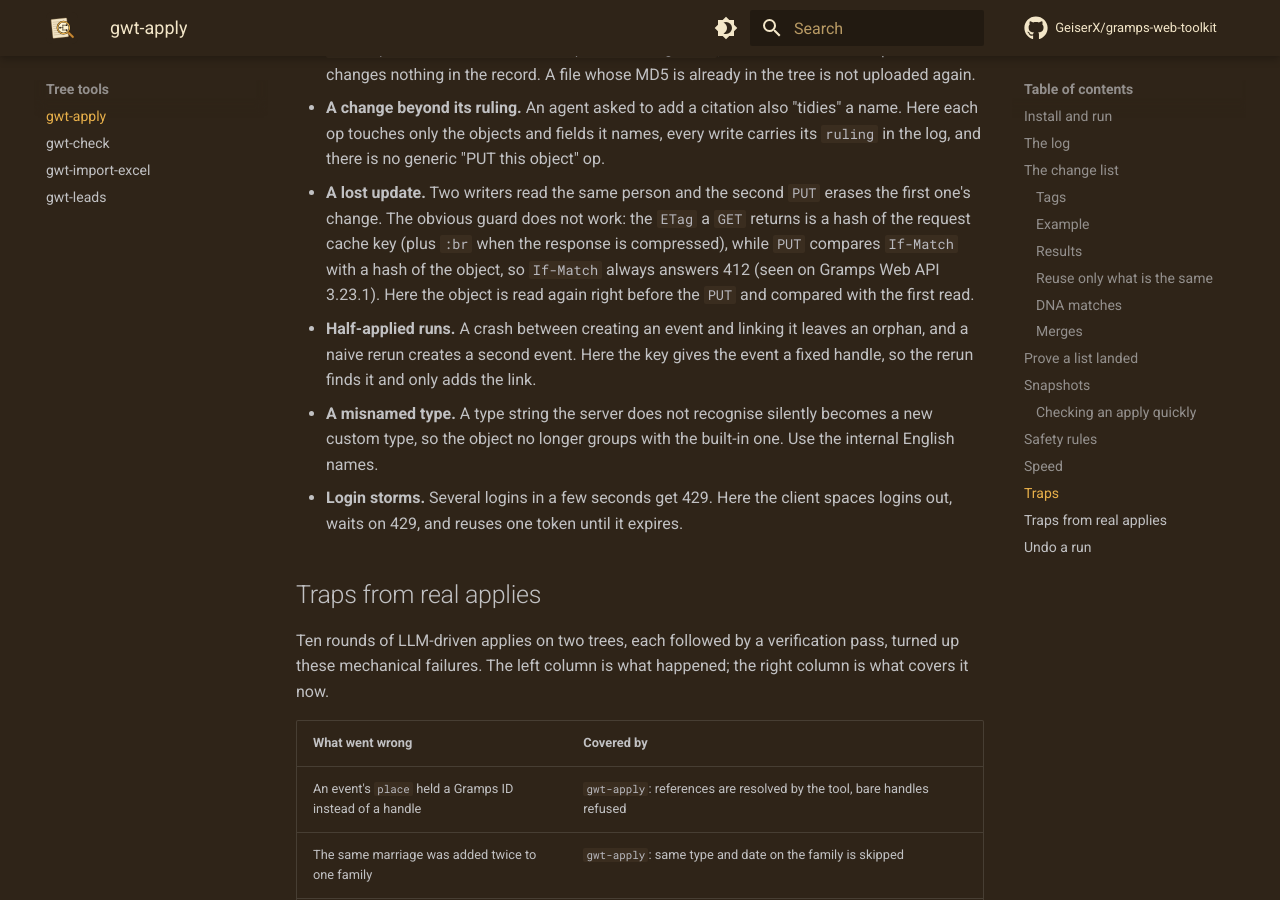
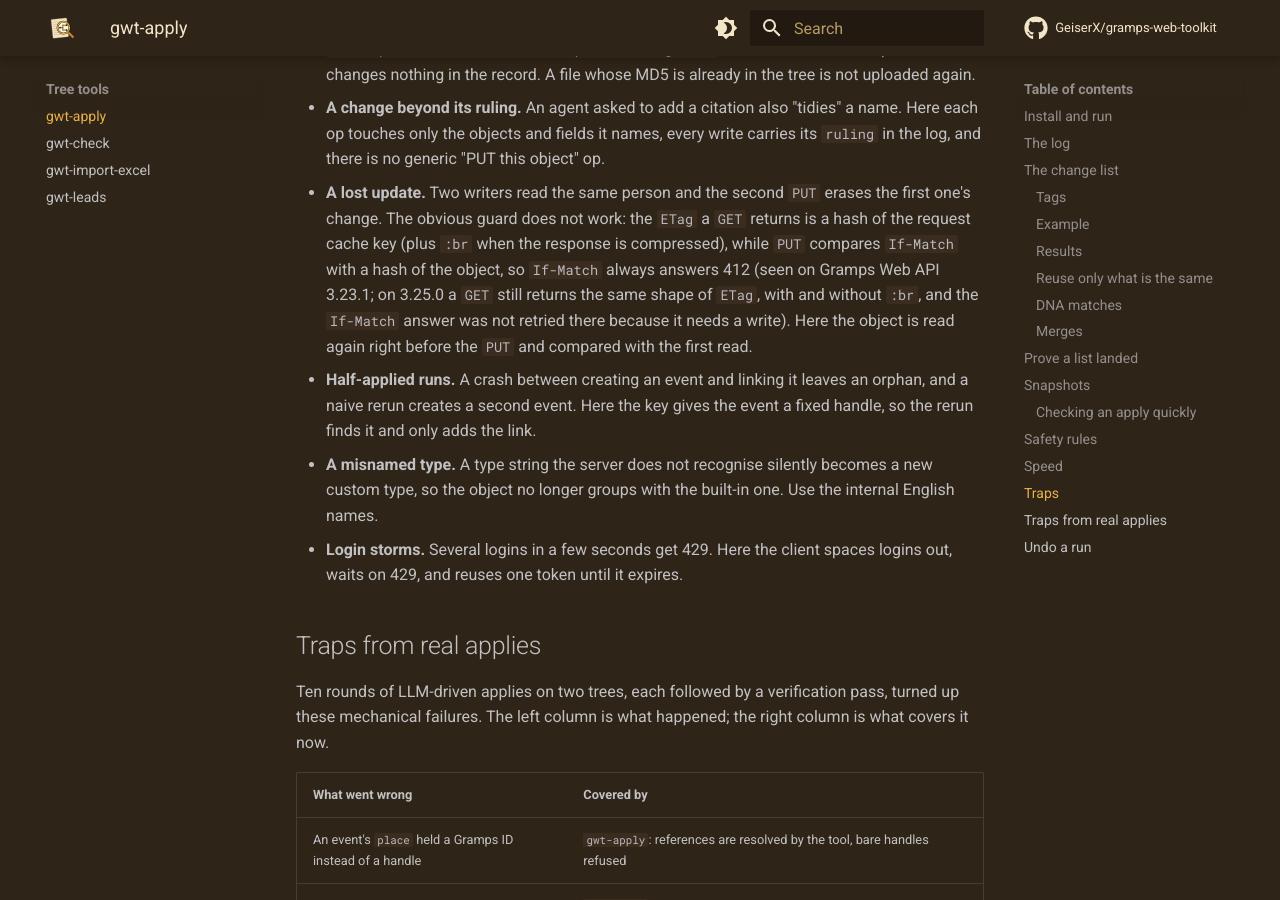
Before and after one commit to GeiserX/gramps-web-toolkit, an MkDocs documentation site: the page built from docs/apply.md, in a window 1280 px wide and 900 px high, scrolled down 21262 px. Built offline with MkDocs 1.6.1 and Material for MkDocs 9.7.7, drawn with Linux system fonts in a browser that asks for light colours; comment, search, counter and statistics services are not loaded.

Commit message:
docs: record what was checked against Gramps Web API 3.25.0
Gramps Web API 3.25.0 drops semantic search, rebuilds full-text search and
replaces the privacy filter used for guests. The toolkit reads by list
endpoints and GETs and PUTs by handle, so none of that touches it. This
records what was run against a 3.25.0 server (read-only) and what was not.

AI assistance used for drafting; tested by the author.

```diff
--- a/docs/apply.md
+++ b/docs/apply.md
@@ -329,7 +329,7 @@ These are the mechanical mistakes `gwt-apply` makes impossible.
 - **A Gramps ID where a handle belongs.** `"place": "P0007"` in an event body stores a dangling reference. Here every reference is resolved to a handle by the tool, and a bare handle is refused in the change list.
 - **Media uploaded the wrong way.** `POST /api/media/` with the file creates a new object stored under a name the server derives from the checksum, outside the folder layout you keep, and a repeat call makes another one. Here the media object is created with `POST /api/objects/`, with your `path` and the file's MD5 as `checksum`, and the file is stored with `PUT /api/media/<handle>/file?uploadmissing=true`, which writes it to that path and changes nothing in the record. A file whose MD5 is already in the tree is not uploaded again.
 - **A change beyond its ruling.** An agent asked to add a citation also "tidies" a name. Here each op touches only the objects and fields it names, every write carries its `ruling` in the log, and there is no generic "PUT this object" op.
-- **A lost update.** Two writers read the same person and the second `PUT` erases the first one's change. The obvious guard does not work: the `ETag` a `GET` returns is a hash of the request cache key (plus `:br` when the response is compressed), while `PUT` compares `If-Match` with a hash of the object, so `If-Match` always answers 412 (seen on Gramps Web API 3.23.1). Here the object is read again right before the `PUT` and compared with the first read.
+- **A lost update.** Two writers read the same person and the second `PUT` erases the first one's change. The obvious guard does not work: the `ETag` a `GET` returns is a hash of the request cache key (plus `:br` when the response is compressed), while `PUT` compares `If-Match` with a hash of the object, so `If-Match` always answers 412 (seen on Gramps Web API 3.23.1; on 3.25.0 a `GET` still returns the same shape of `ETag`, with and without `:br`, and the `If-Match` answer was not retried there because it needs a write). Here the object is read again right before the `PUT` and compared with the first read.
 - **Half-applied runs.** A crash between creating an event and linking it leaves an orphan, and a naive rerun creates a second event. Here the key gives the event a fixed handle, so the rerun finds it and only adds the link.
 - **A misnamed type.** A type string the server does not recognise silently becomes a new custom type, so the object no longer groups with the built-in one. Use the internal English names.
 - **Login storms.** Several logins in a few seconds get 429. Here the client spaces logins out, waits on 429, and reuses one token until it expires.
```
Also changed, not shown: CHANGELOG.md (+8 -0 lines).
